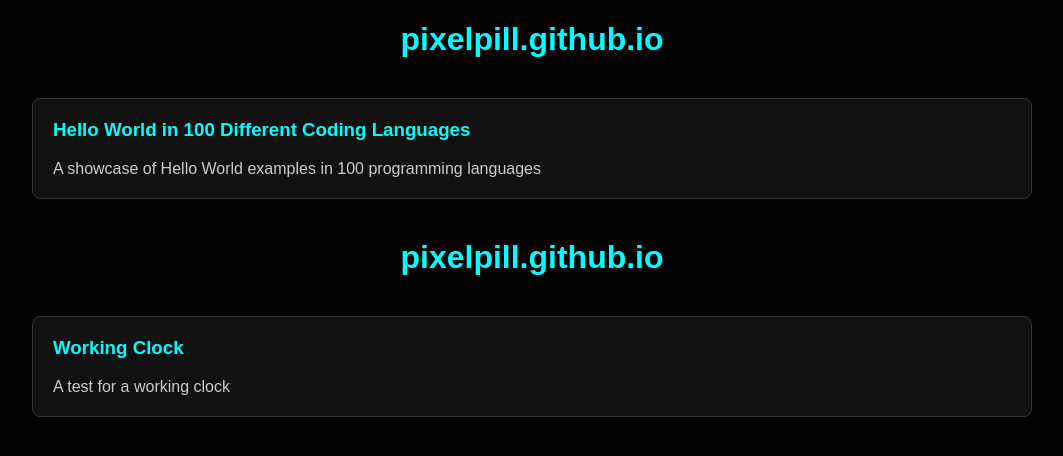
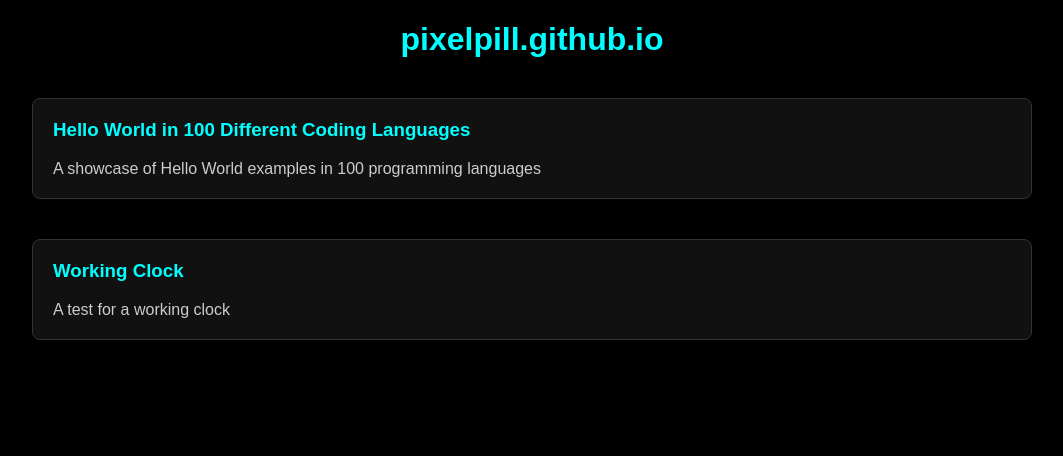
Before and after one commit to pixelpill/pixelpill.github.io, a plain HTML site: page index.html in a window 1280 px wide. Shown: the whole page, without its empty margins (108-1171 px from the left). Drawn offline with Linux system fonts and the light colour scheme.

Commit message:
Update index.html

```diff
--- a/index.html
+++ b/index.html
@@ -79,8 +79,6 @@
 
 
 
-<body>
-	<h1 style="text-align:center; color:#00ffff;">pixelpill.github.io</h1>
 	<div class="container">
 
 		<a href="https://pixelpill.github.io/working-clock-test/">
```
